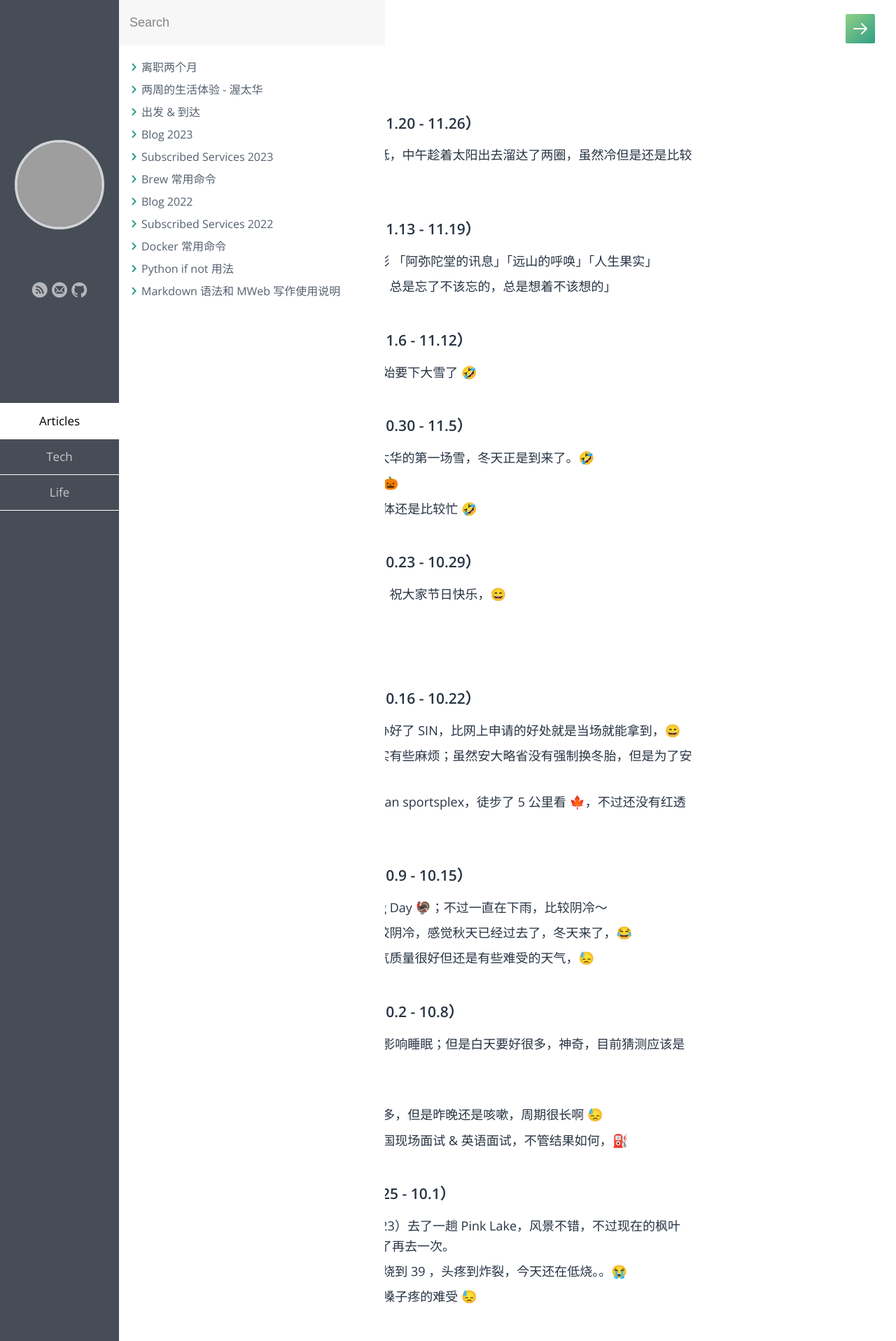
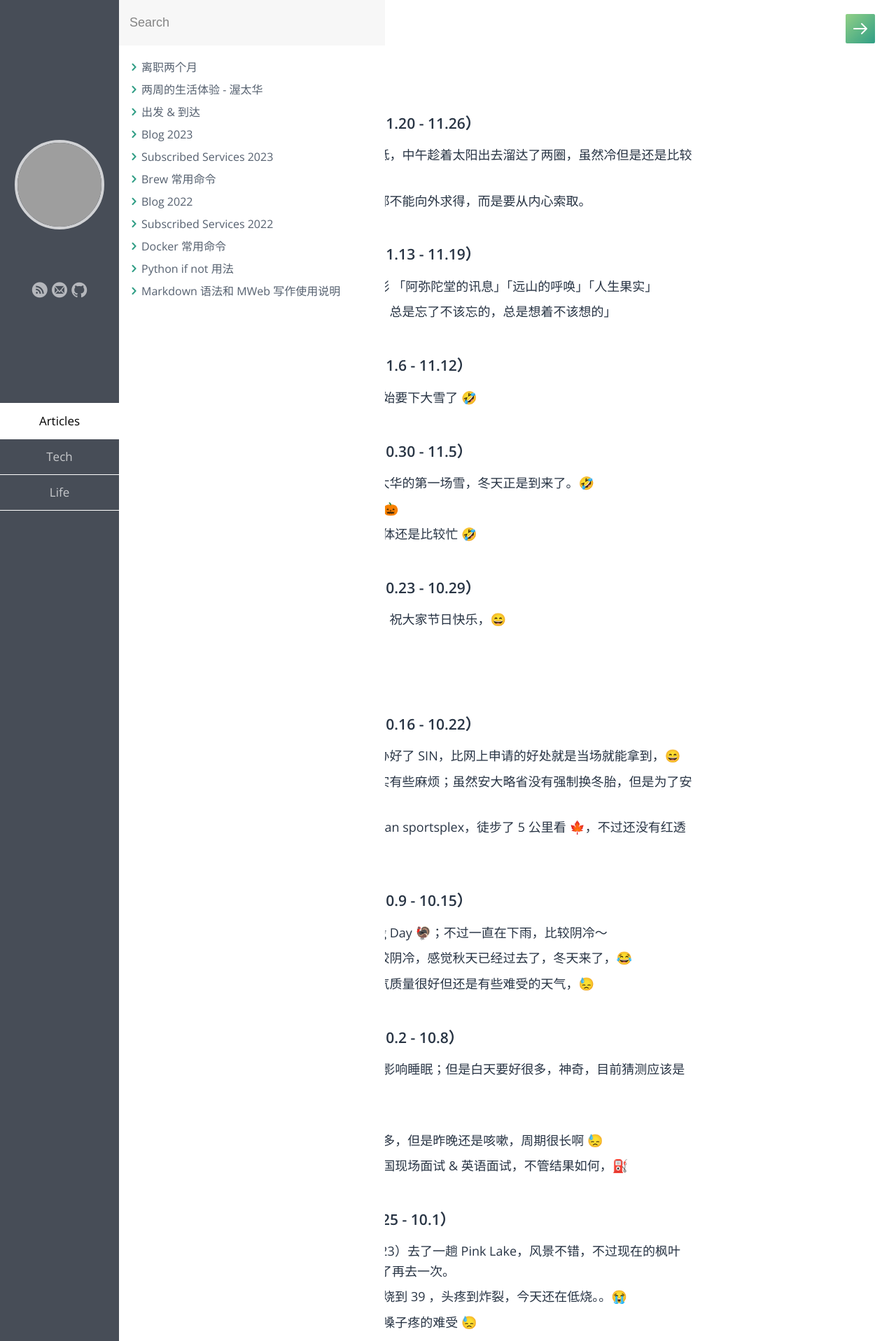
Before and after one commit to samxupeiran/samxupeiran.github.io, a Jekyll site: the page built from _posts/life/2023-01-03-my-blog.md, in a window 1280 px wide. Shown: the top 1917 px of the page at 70% size. Built offline with Jekyll 4.4.1, drawn with Linux system fonts in a browser that asks for light colours; some web fonts are replaced; some of the changed text lies outside the part shown; grey boxes are pictures that could not be loaded.

Commit message:
feat: add weekly blog 11.21

```diff
--- a/_posts/life/2023-01-03-my-blog.md
+++ b/_posts/life/2023-01-03-my-blog.md
@@ -8,6 +8,7 @@ tags: Blog
 
 - ### 2023 年 11 月 第 4 周（11.20 - 11.26）
      - 11.20 今天体感温度非常低，中午趁着太阳出去溜达了两圈，虽然冷但是还是比较舒服的，😄
+     - 11.21 长久的幸福，从来都不能向外求得，而是要从内心索取。
 
 - ### 2023 年 11 月 第 3 周（11.13 - 11.19）
      - 11.14 记录几部好看的电影 「阿弥陀堂的讯息」「远山的呼唤」「人生果实」
```
